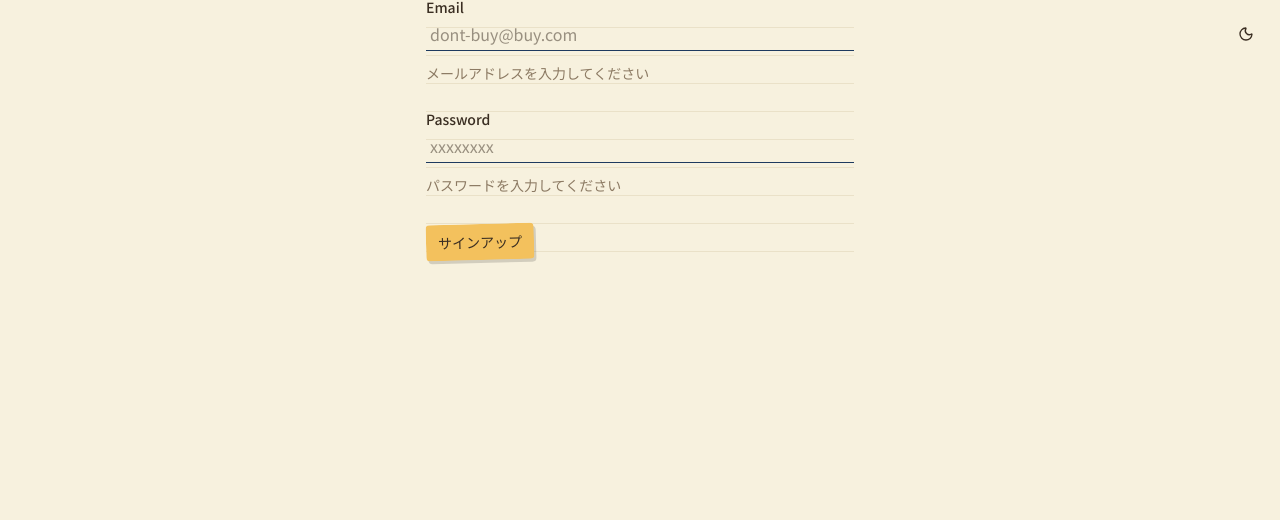
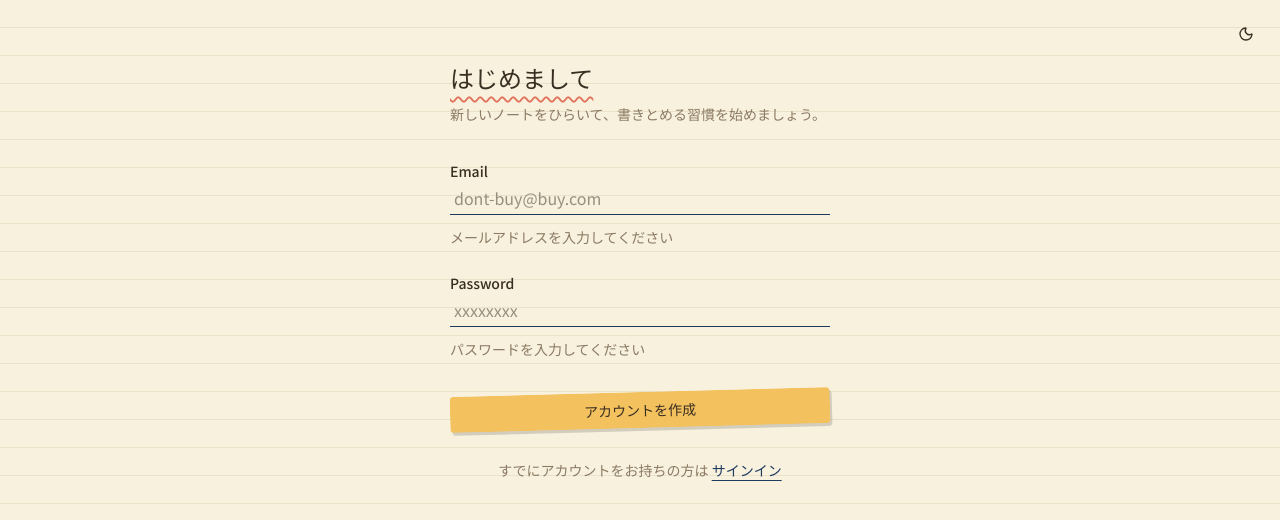
Before and after one commit to RyoK73/dont-buy, a Next.js app: page /signup in a window 1280 px wide. Shown: the top 520 px of the page. Built offline with nearby package versions, Linux system fonts and the light colour scheme; a web font is replaced by a local one.

Commit message:
feat: サインイン/サインアップページのビジュアル強化
app/(auth)/layout.tsx
- `max-w-107`に設定
- 左右中央揃え

form.tsx,(auth)/*/page.tsx
- ロジックに密結合なコンポーネントは`src/auth`へ,見出しなどはpage.tsxへ配置

```diff
--- /dev/null
+++ b/src/app/(auth)/layout.tsx
@@ -0,0 +1,11 @@
+export default function ModeLayout({
+  children,
+}: Readonly<{
+  children: React.ReactNode;
+}>) {
+  return (
+    <div className="h-full flex flex-1 justify-center">
+      <div className="flex w-full max-w-107 flex-col">{children}</div>
+    </div>
+  );
+}
--- a/src/app/(auth)/signin/page.tsx
+++ b/src/app/(auth)/signin/page.tsx
@@ -1,7 +1,19 @@
 import { SignInForm } from "@/auth/signio";
 
 const SignInPage = () => {
-  return <SignInForm />;
+  return (
+    <div className="flex flex-col gap-10 px-6 py-16">
+      <div className="flex flex-col gap-2">
+        <h1 className="font-heading text-2xl font-medium decoration-secondary decoration-wavy decoration-2 underline underline-offset-8">
+          おかえりなさい
+        </h1>
+        <p className="text-sm text-muted-foreground">
+          続きを書きとめに、サインインしましょう。
+        </p>
+      </div>
+      <SignInForm />
+    </div>
+  );
 };
 
 export default SignInPage;
--- a/src/app/(auth)/signup/page.tsx
+++ b/src/app/(auth)/signup/page.tsx
@@ -1,7 +1,19 @@
 import { SignUpForm } from "@/auth/signup";
 
 const SignUpPage = () => {
-  return <SignUpForm />;
+  return (
+    <div className="flex flex-col gap-10 px-6 py-16">
+      <div className="flex flex-col gap-2">
+        <h1 className="font-heading text-2xl font-medium decoration-secondary decoration-wavy decoration-2 underline underline-offset-8">
+          はじめまして
+        </h1>
+        <p className="text-sm text-muted-foreground">
+          新しいノートをひらいて、書きとめる習慣を始めましょう。
+        </p>
+      </div>
+      <SignUpForm />
+    </div>
+  );
 };
 
 export default SignUpPage;
--- a/src/app/layout.tsx
+++ b/src/app/layout.tsx
@@ -45,8 +45,8 @@ export default function RootLayout({
         "font-sans",
       )}
     >
-      <body className="min-h-full flex flex-col">
-        <NotebookPage>{children}</NotebookPage>
+      <body className="h-full w-full flex flex-col">
+        <NotebookPage className="min-h-full w-full">{children}</NotebookPage>
         <Toaster />
       </body>
     </html>
--- a/src/auth/signio/signin-form.tsx
+++ b/src/auth/signio/signin-form.tsx
@@ -1,6 +1,5 @@
 "use client";
 import { NoteButton } from "@/design-system/note-button";
-import { Label } from "@/design-system/ui/label";
 import { NoteInput } from "@/design-system/note-input";
 import Link from "next/link";
 import { Field, FieldDescription, FieldGroup } from "@/design-system/ui/field";
@@ -23,13 +22,17 @@ export const SignInForm = () => {
     undefined,
   );
   useEffect(() => {
+    if (signInError?.error) {
       toast.add({
-      description: signInError?.error,
+        title: "サインインできませんでした",
+        description: signInError.error,
+        type: "error",
       });
+    }
   }, [signInError]);
 
   return (
-    <form action={formSignInAction}>
+    <form action={formSignInAction} className="flex flex-col gap-8">
       <FieldGroup>
         <Field>
           <NoteInput
@@ -51,32 +54,40 @@ export const SignInForm = () => {
           />
           <FieldDescription>パスワードを入力してください</FieldDescription>
         </Field>
-        <Field className="flex">
-          <div className="flex flex-row content-between">
+      </FieldGroup>
+
+      <div className="flex flex-col gap-3">
         <NoteButton
           type="submit"
           name="intent"
           value="signin"
           variant="sticky"
           disabled={isPending}
+          className="w-full"
         >
-              {isPending ? "サインイン中" : "サインイン"}
+          {isPending ? "サインイン中…" : "サインイン"}
         </NoteButton>
         <NoteButton
           type="submit"
           name="intent"
           value="guest"
           variant="stickySecondary"
+          size="sm"
           disabled={isPending}
+          className="w-full rotate-0 opacity-80 hover:opacity-100"
         >
-              {isPending ? "サインイン中" : "ゲストとしてサインイン"}
+          {isPending ? "サインイン中…" : "ゲストとしてサインイン"}
         </NoteButton>
       </div>
-          <Label>
-            アカウントをお持ちでない方は<Link href="/signup">新規登録</Link>
-          </Label>
-        </Field>
-      </FieldGroup>
+      <p className="text-center text-sm text-muted-foreground">
+        アカウントをお持ちでない方は{" "}
+        <Link
+          href="/signup"
+          className="font-medium text-primary underline underline-offset-4"
+        >
+          新規登録
+        </Link>
+      </p>
     </form>
   );
 };
--- a/src/auth/signup/signup-form.tsx
+++ b/src/auth/signup/signup-form.tsx
@@ -1,6 +1,7 @@
 "use client";
 import { NoteInput } from "@/design-system/note-input";
 import { NoteButton } from "@/design-system/note-button";
+import Link from "next/link";
 import { Field, FieldGroup, FieldDescription } from "@/design-system/ui/field";
 import { signUpAction } from "@/auth/signup/signup-action";
 import { useActionState, useEffect } from "react";
@@ -12,10 +13,16 @@ export const SignUpForm = () => {
     undefined,
   );
   useEffect(() => {
-    toast.add({ description: signUpError?.error });
+    if (signUpError?.error) {
+      toast.add({
+        title: "登録できませんでした",
+        description: signUpError.error,
+        type: "error",
+      });
+    }
   }, [signUpError]);
   return (
-    <form action={formSignUpAction}>
+    <form action={formSignUpAction} className="flex flex-col gap-8">
       <FieldGroup>
         <Field>
           <NoteInput
@@ -37,14 +44,26 @@ export const SignUpForm = () => {
           />
           <FieldDescription>パスワードを入力してください</FieldDescription>
         </Field>
-        <Field className="flex">
-          <div className="flex flex-row content-between">
-            <NoteButton type="submit" variant="sticky" disabled={isPending}>
-              {isPending ? "サインアップ中" : "サインアップ"}
-            </NoteButton>
-          </div>
-        </Field>
       </FieldGroup>
+
+      <NoteButton
+        type="submit"
+        variant="sticky"
+        disabled={isPending}
+        className="w-full"
+      >
+        {isPending ? "登録中…" : "アカウントを作成"}
+      </NoteButton>
+
+      <p className="text-center text-sm text-muted-foreground">
+        すでにアカウントをお持ちの方は{" "}
+        <Link
+          href="/signin"
+          className="font-medium text-primary underline underline-offset-4"
+        >
+          サインイン
+        </Link>
+      </p>
     </form>
   );
 };
--- a/src/design-system/note-input.tsx
+++ b/src/design-system/note-input.tsx
@@ -28,7 +28,7 @@ function NoteInput({
           type={variant === "price" ? "number" : type}
           inputMode={variant === "price" ? "numeric" : undefined}
           className={cn(
-            "h-auto rounded-none border-0 bg-transparent px-1 py-1 shadow-none focus-visible:ring-0",
+            "h-auto w-full rounded-none border-0 bg-transparent px-1 py-1 shadow-none focus-visible:ring-0",
             variant === "price" && "text-right",
             className,
           )}
--- a/src/design-system/notebook-page.tsx
+++ b/src/design-system/notebook-page.tsx
@@ -56,7 +56,7 @@ const NotebookPage = ({ children, className }: NotebookPageProps) => {
     <ThemeProvider attribute="class" defaultTheme="system" enableSystem>
       <div
         className={cn(
-          "relative mx-auto min-h-full w-full max-w-107 bg-neutral-paper text-on-surface",
+          "relative mx-auto min-h-full w-full bg-neutral-paper text-on-surface",
           className,
         )}
         style={{
```
Lines whose indentation alone changed are shown as unchanged.
